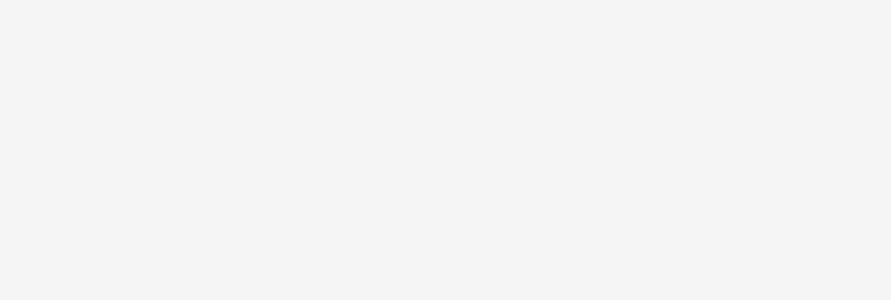
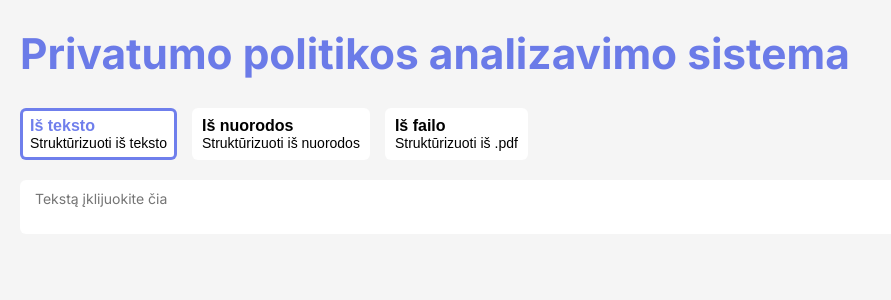
Before and after one commit to eviirus/SafeGame, a React (Create React App) app in the folder frontend/: page / in a window 1280 px wide. Shown: the top 300 px of the page, without its empty margins (0-891 px from the left). Built offline with nearby package versions, Linux system fonts and the light colour scheme.

Commit message:
added ability to input text link and pdf #03 #02

```diff
--- a/frontend/public/index.html
+++ b/frontend/public/index.html
@@ -10,34 +10,10 @@
       content="Web site created using create-react-app"
     />
     <link rel="apple-touch-icon" href="%PUBLIC_URL%/logo192.png" />
-    <!--
-      manifest.json provides metadata used when your web app is installed on a
-      user's mobile device or desktop. See https://developers.google.com/web/fundamentals/web-app-manifest/
-    -->
     <link rel="manifest" href="%PUBLIC_URL%/manifest.json" />
-    <!--
-      Notice the use of %PUBLIC_URL% in the tags above.
-      It will be replaced with the URL of the `public` folder during the build.
-      Only files inside the `public` folder can be referenced from the HTML.
-
-      Unlike "/favicon.ico" or "favicon.ico", "%PUBLIC_URL%/favicon.ico" will
-      work correctly both with client-side routing and a non-root public URL.
-      Learn how to configure a non-root public URL by running `npm run build`.
-    -->
-    <title>Privacy policy analyzer</title>
+    <title>Privatumo politikos analizavimo sistema</title>
   </head>
   <body>
-    <noscript>You need to enable JavaScript to run this app.</noscript>
     <div id="root"></div>
-    <!--
-      This HTML file is a template.
-      If you open it directly in the browser, you will see an empty page.
-
-      You can add webfonts, meta tags, or analytics to this file.
-      The build step will place the bundled scripts into the <body> tag.
-
-      To begin the development, run `npm start` or `yarn start`.
-      To create a production bundle, use `npm run build` or `yarn build`.
-    -->
   </body>
 </html>
--- a/frontend/src/App.css
+++ b/frontend/src/App.css
@@ -1,38 +1,5 @@
-.App {
-  text-align: center;
+@import url('https://fonts.googleapis.com/css2?family=Inter:wght@300;400;500;600;700&display=swap');
+
+*{
+  font-family: 'Inter', sans-serif;
 }
-
-.App-logo {
-  height: 40vmin;
-  pointer-events: none;
-}
-
-@media (prefers-reduced-motion: no-preference) {
-  .App-logo {
-    animation: App-logo-spin infinite 20s linear;
-  }
-}
-
-.App-header {
-  background-color: #282c34;
-  min-height: 100vh;
-  display: flex;
-  flex-direction: column;
-  align-items: center;
-  justify-content: center;
-  font-size: calc(10px + 2vmin);
-  color: white;
-}
-
-.App-link {
-  color: #61dafb;
-}
-
-@keyframes App-logo-spin {
-  from {
-    transform: rotate(0deg);
-  }
-  to {
-    transform: rotate(360deg);
-  }
-}
--- /dev/null
+++ b/frontend/src/components/hero/hero.css
@@ -0,0 +1,4 @@
+.page-title{
+    color: var(--primary-color);
+    font-size: clamp(1.625rem, 5vw, 2.65rem);
+}
--- /dev/null
+++ b/frontend/src/components/hero/hero.jsx
@@ -0,0 +1,8 @@
+import React from "react";
+import "../hero/hero.css";
+
+function Hero({ title }) {
+  return <h1 className="page-title">{title}</h1>;
+}
+
+export default Hero;
--- /dev/null
+++ b/frontend/src/components/input-fields/handleSubmit.jsx
@@ -0,0 +1,42 @@
+export const handleSubmit = (inputValue, fileName, inputType) => {
+  console.log("form submitted with input:", inputValue, "file:", fileName);
+  console.log(inputType);
+
+  if (inputType === "text") {
+    handleTextInput(inputValue);
+  } else if (inputType === "link") {
+    handleLinkInput(inputValue);
+  } else if (inputType === "file") {
+    handleFileInput(fileName);
+  }
+};
+
+const handleTextInput = (inputValue) => {
+  const MIN_INPUT_LENGTH = 1000;
+
+  if (inputValue.length < MIN_INPUT_LENGTH) {
+    alert("Patikrinkite ar įklijavote pilną privatumo politikos tekstą");
+  } else {
+    console.log("Sending input to server");
+  }
+};
+
+const handleLinkInput = (inputValue) => {
+  const urlRegex = /^(https?|chrome):\/\/[^\s$.?#].[^\s]*$/gm;
+
+  if (urlRegex.test(inputValue)) {
+    console.log("Sending link to server");
+  } else {
+    alert("Patikrinkite įvesta nuorodą");
+  }
+};
+
+const handleFileInput = (fileName) => {
+  const fileExtension = fileName.toLowerCase().split(".").pop();
+
+  if (fileExtension === "pdf") {
+    console.log("Sending file to server");
+  } else {
+    alert("Tik .pdf failai yra leidžiami");
+  }
+};
--- a/frontend/src/components/input-fields/input-fields.css
+++ b/frontend/src/components/input-fields/input-fields.css
@@ -0,0 +1,148 @@
+.input-fields{
+    width: 100%;
+    display: flex;
+    flex-direction: column;
+    gap: 20px;
+}
+
+.input-fields .buttons{
+    display: inline-flex;
+    align-items: center;
+    flex-wrap: wrap;
+    gap: 15px;
+}
+
+.input-fields .buttons button{
+    padding: 6px 7px;
+    display: flex;
+    flex-direction: column;
+    text-align: left;
+    border-radius: 6px;
+    border: 3px solid transparent;
+    background-color: #fff;
+    cursor: pointer;
+    transition: border 0.3s ease;
+}
+
+.input-fields .buttons .title{
+    font-size: 16px;
+    font-weight: 600;
+    color: #000;
+    transition: color 0.3s ease;
+}
+
+.input-fields .buttons .subtitle{
+    font-size: 14px;
+    font-weight: 400;
+    color: #000;
+}
+
+.input-fields .buttons button[data-active="true"],
+.input-fields .buttons button:hover{
+    border: 3px solid var(--primary-color);
+}
+
+.input-fields .buttons button[data-active="true"] .title,
+.input-fields .buttons button:hover .title{
+    color: var(--primary-color);
+}
+
+.input-fields .input-field{
+    width: 100%;
+}
+
+.input-fields .input-field textarea,
+.input-fields .input-field input{
+    width: 100%;
+    border-radius: 6px;
+    border: none;
+    background-color: #fff;
+    padding: 10px 15px;
+    box-sizing: border-box;
+    resize: none;
+    height: auto;
+    font-size: 14px;
+    border: none;
+    overflow: hidden;
+    transition: border-color 0.3s ease;
+    font-family: inherit;
+    color: #000;
+}
+
+.input-fields .input-field textarea:focus,
+.input-fields .input-field input:focus {
+    border: none;
+}
+
+.input-fields .input-field .file-input-container{
+    width: 100%;
+    border-radius: 6px;
+    border: none;
+    background-color: #fff;
+    padding: 10px 15px;
+    box-sizing: border-box;
+    font-size: 14px;
+    border: none;
+    font-family: inherit;
+    color: #000;
+    display: flex;
+    align-items: center;
+    justify-content: center;
+    position: relative;
+}
+
+.input-fields .input-field .file-input-container .file-input-label{
+    display: flex;
+    align-items: center;
+    justify-content: center;
+    gap: 10px;
+}
+
+.input-fields .input-field .file-input-container .file-input-label .text{
+    display: flex;
+    flex-direction: column;
+    align-items: center;
+}
+
+.input-fields .input-field .file-input-container .file-input-label .text .button-visual{
+    background-color: var(--primary-color);
+    border-radius: 6px;
+    padding: 6px 7px;
+    color: #fff;
+    margin-top: 5px;
+}
+
+.input-fields .input-field .file-input-container .file-input-label .text p{
+    margin: 0;
+}
+
+.input-fields .input-field .file-input-container input{
+    width: 100%;
+    opacity: 0;
+    position: absolute;
+    left: 0;
+    top: 0;
+    height: 100%;
+    cursor: pointer;
+}
+
+.submit-button{
+    width: fit-content;
+    padding: 12px 24px;
+    margin: 0 auto;
+    background-color: var(--primary-color);
+    border: none;
+    border-radius: 6px;
+    color: #fff;
+    font-size: 16px;
+    border: 3px solid transparent;
+    font-weight: 500;
+    cursor: pointer;
+    transition: background-color 0.3s ease, border 0.3s ease, color 0.3s ease;
+}
+
+.submit-button:hover{
+    background-color: #fff;
+    color: var(--primary-color);
+    border: 3px solid var(--primary-color);
+}
--- a/frontend/src/components/input-fields/input-fields.jsx
+++ b/frontend/src/components/input-fields/input-fields.jsx
@@ -1,19 +1,129 @@
-import React from "react";
+import React, { useState, useRef } from "react";
+import "../input-fields/input-fields.css";
+import pdfImage from "../../assets/images/pdf-image.png";
+import { handleSubmit } from "./handleSubmit";
 
 function Input() {
-  <div className="input-fields">
-    <div className="buttons">
-      <button type="button">
-        Iš teksto<span>Struktūrizuoti iš teksto</span>
-      </button>
-      <button type="button">
-        Iš nuorodos<span>Struktūrizuoti iš nuorodos</span>
-      </button>
-      <button type="button">
-        Iš failo<span>Struktūrizuoti iš .pdf</span>
-      </button>
+  const [placeholder, setPlaceholder] = useState("Tekstą įklijuokite čia");
+  const [activeButton, setActiveButton] = useState("text");
+  const [inputValue, setInputValue] = useState("");
+  const textareaRef = useRef(null);
+  const [fileName, setFileName] = useState("");
+
+  const handleInputButtonClick = (event) => {
+    const inputType = event.currentTarget.getAttribute("data-input-type");
+    setPlaceholder(event.currentTarget.getAttribute("data-placeholder"));
+    setActiveButton(inputType);
+    setInputValue("");
+    setFileName("");
+  };
+
+  const handleInputChange = (event) => {
+    const textarea = event.target;
+    textarea.style.height = "auto";
+    textarea.style.height = textarea.scrollHeight + "px";
+
+    setInputValue(event.target.value);
+  };
+
+  const handleFileChange = (event) => {
+    const file = event.target.files[0];
+    if (file) {
+      setFileName(file.name);
+      setPlaceholder(file.name);
+    }
+  };
+
+  const handleLinkChange = (event) => {
+    setInputValue(event.target.value);
+  };
+
+  const isSubmitDisabled = !inputValue && !fileName;
+
+  return (
+    <div className="input-fields">
+      <div className="buttons">
+        <button
+          type="button"
+          data-input-type="text"
+          data-placeholder="Tekstą įklijuokite čia"
+          data-active={activeButton === "text" ? "true" : "false"}
+          onClick={handleInputButtonClick}
+        >
+          <span className="title">Iš teksto</span>
+          <span className="subtitle">Struktūrizuoti iš teksto</span>
+        </button>
+        <button
+          type="button"
+          data-input-type="link"
+          data-placeholder="Įkelkite nuorodą į privatumo politiką"
+          data-active={activeButton === "link" ? "true" : "false"}
+          onClick={handleInputButtonClick}
+        >
+          <span className="title">Iš nuorodos</span>
+          <span className="subtitle">Struktūrizuoti iš nuorodos</span>
+        </button>
+        <button
+          type="button"
+          data-input-type="file"
+          data-placeholder="Dokumentą nuvilkite čia arba"
+          data-active={activeButton === "file" ? "true" : "false"}
+          onClick={handleInputButtonClick}
+        >
+          <span className="title">Iš failo</span>
+          <span className="subtitle">Struktūrizuoti iš .pdf</span>
+        </button>
+      </div>
+      <div className="input-field">
+        {activeButton === "file" ? (
+          <div className="file-input-container">
+            <input
+              type="file"
+              accept=".pdf"
+              id="fileInput"
+              onChange={handleFileChange}
+            />
+            <label htmlFor="fileInput" className="file-input-label">
+              <img src={pdfImage} alt="PDF icon" loading="lazy" />
+              <div className="text">
+                <p>{placeholder}</p>
+                <p className="button-visual">
+                  {fileName
+                    ? "Pasirinkti kitą"
+                    : "Pasirinkite iš savo įrenginio"}
+                </p>
+              </div>
+            </label>
+          </div>
+        ) : activeButton === "text" ? (
+          <textarea
+            ref={textareaRef}
+            placeholder={placeholder}
+            value={inputValue}
+            onInput={handleInputChange}
+          />
+        ) : (
+          <input
+            type="text"
+            id="linkInput"
+            placeholder={placeholder}
+            value={inputValue}
+            onChange={handleLinkChange}
+          />
+        )}
+      </div>
+      {(inputValue || fileName) && (
+        <button
+          type="button"
+          onClick={() => handleSubmit(inputValue, fileName, activeButton)}
+          disabled={isSubmitDisabled}
+          className="submit-button"
+        >
+          Pateikti
+        </button>
+      )}
     </div>
-  </div>;
+  );
 }
 
 export default Input;
--- a/frontend/src/index.css
+++ b/frontend/src/index.css
@@ -1,8 +1,8 @@
+@import url('https://fonts.googleapis.com/css2?family=Inter:wght@300;400;500;600;700&display=swap');
+
 body {
   margin: 0;
-  font-family: -apple-system, BlinkMacSystemFont, 'Segoe UI', 'Roboto', 'Oxygen',
-    'Ubuntu', 'Cantarell', 'Fira Sans', 'Droid Sans', 'Helvetica Neue',
-    sans-serif;
+  font-family: 'Inter', sans-serif;
   -webkit-font-smoothing: antialiased;
   -moz-osx-font-smoothing: grayscale;
 
--- a/frontend/src/routes/Home.jsx
+++ b/frontend/src/routes/Home.jsx
@@ -1,13 +1,15 @@
 import React from "react";
 import { Helmet } from "react-helmet";
 import Input from "../components/input-fields/input-fields";
+import Hero from "../components/hero/hero";
 
 function Home() {
   return (
     <>
       <Helmet>
-        <title>Privacy policy analyzer</title>
+        <title>Privatumo politikos analizavimo sistema</title>
       </Helmet>
+      <Hero title={"Privatumo politikos analizavimo sistema"} />
       <Input />
     </>
   );
```
Also changed, not shown: frontend/src/assets/images/pdf-image.png (added).
